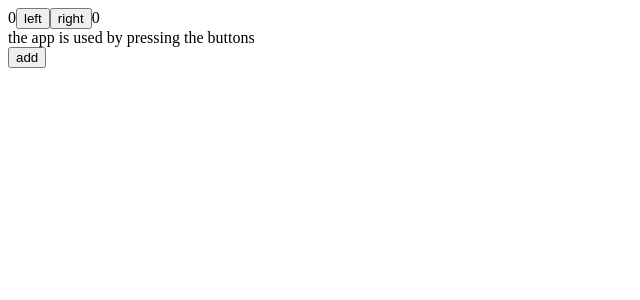
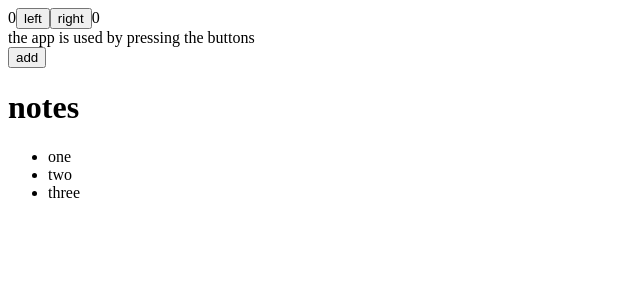
Before and after one commit to futugyou/react-app, a React (Create React App) app: page / in a window 1280 px wide. Shown: the top 300 px of the page, without its empty margins (0-640 px from the left). Built offline with nearby package versions, Linux system fonts and the light colour scheme.

Commit message:
add components
add components

```diff
--- a/src/App.js
+++ b/src/App.js
@@ -1,25 +1,79 @@
-import logo from './logo.svg';
-import './App.css';
+// import logo from './logo.svg';
+// import './App.css';
 
-function App() {
+// function App() {
+//   return (
+//     <div className="App">
+//       <header className="App-header">
+//         <img src={logo} className="App-logo" alt="logo" />
+//         <p>
+//           Edit <code>src/App.js</code> and save to reload.
+//         </p>
+//         <a
+//           className="App-link"
+//           href="https://reactjs.org"
+//           target="_blank"
+//           rel="noopener noreferrer"
+//         >
+//           Learn React
+//         </a>
+//       </header>
+//     </div>
+//   );
+// }
+
+import React, { useState } from 'react'
+import Button from './components/botton_com'
+import History from './components/history'
+import NotesCom from './components/notes_com'
+
+const App = () => {
+  const [left, setLeft] = useState(0)
+  const [right, setRight] = useState(0)
+  const [allClicks, setAll] = useState([])
+  const handlerLeftClick = () => {
+    setAll(allClicks.concat('L'))
+    setLeft(left + 1)
+  }
+  const handlerRightClick = () => {
+    setAll(allClicks.concat('R'))
+    setRight(right + 1)
+  }
+  const setToValue = (num) => () => {
+    setLeft(num)
+  }
+  const Notes = [
+    {
+      id: 1,
+      context: "one",
+      date: '2020-05-01',
+      important: true
+    },
+    {
+      id: 2,
+      context: "two",
+      date: '2020-05-02',
+      important: false
+    },
+    {
+      id: 3,
+      context: "three",
+      date: '2020-05-03',
+      important: false
+    },
+  ]
+
   return (
-    <div className="App">
-      <header className="App-header">
-        <img src={logo} className="App-logo" alt="logo" />
-        <p>
-          Edit <code>src/App.js</code> and save to reload.
-        </p>
-        <a
-          className="App-link"
-          href="https://reactjs.org"
-          target="_blank"
-          rel="noopener noreferrer"
-        >
-          Learn React
-        </a>
-      </header>
+    <div>
+      {left}
+      <Button onClick={handlerLeftClick} text='left'></Button>
+      <Button onClick={handlerRightClick} text='right'></Button>
+      {right}
+      <History allClicks={allClicks}></History>
+      <button onClick={setToValue(10)}>add</button>
+      <NotesCom notes={Notes}></NotesCom>
     </div>
-  );
+  )
 }
 
 export default App;
--- /dev/null
+++ b/src/components/botton_com.js
@@ -0,0 +1,11 @@
+import React from 'react'
+
+const Button = ({ onClick, text }) => {
+    return (
+        <button onClick={onClick}>
+            {text}
+        </button>
+    )
+}
+
+export default Button
--- /dev/null
+++ b/src/components/history.js
@@ -0,0 +1,18 @@
+import React from 'react'
+
+const History = (props) => {
+    if (props.allClicks.length === 0) {
+        return (
+            <div>
+                the app is used by pressing the buttons
+            </div>
+        )
+    }
+    return (
+        <div>
+            button press history :{props.allClicks.join(' ')}
+        </div>
+    )
+}
+
+export default History
--- /dev/null
+++ b/src/components/node.js
@@ -0,0 +1,9 @@
+import React from 'react'
+
+const Node = ({ node }) => {
+    return (
+        <li >{node.context}</li>
+    )
+}
+
+export default Node
--- /dev/null
+++ b/src/components/notes_com.js
@@ -0,0 +1,20 @@
+import React from 'react'
+import Node from './node'
+
+const NotesCom = (props) => {
+    const { notes } = props
+    return (
+        <div>
+            <h1>notes</h1>
+            <ul>
+                {
+                    notes.map(node =>
+                        <Node key={node.id} node={node} />
+                    )
+                }
+            </ul>
+        </div>
+    )
+}
+
+export default NotesCom
--- a/src/index.js
+++ b/src/index.js
@@ -19,6 +19,7 @@
 
 import React, { useState } from 'react'
 import ReactDOM from 'react-dom'
+import App from './App'
 
 const tt = [1, 2, 3, 4]
 tt.push(5)
@@ -30,20 +31,6 @@ const obj = {
 
 const sum = (num1, num2) => num1 + num2
 
-const Hello = (p) => {
-  const name = p.name
-  const age = p.age
-  const bornYear = () => new Date().getFullYear() - age
-
-  return (
-    <div>
-      <p>Hello {p.name} age {p.age} like {p.like}</p>
-      <p>{p.obj} sum is {p.sum}</p>
-      <p>so you were probdbly born in {bornYear()}</p>
-    </div>
-  )
-}
-
 const parts = [
   { name: '1234', age: 10 },
   { name: '2345', age: 11 },
@@ -51,64 +38,7 @@ const parts = [
   { name: '4567', age: 13 }
 ]
 
-const App = () => {
-  const [left, setLeft] = useState(0)
-  const [right, setRight] = useState(0)
-  const [allClicks, setAll] = useState([])
-  const handlerLeftClick = () => {
-    setAll(allClicks.concat('L'))
-    setLeft(left + 1)
-  }
-  const handlerRightClick = () => {
-    setAll(allClicks.concat('R'))
-    setRight(right + 1)
-  }
-  const setToValue = (num) => () => {
-    setLeft(num)
-  }
 
-  return (
-    <div>
-      {left}
-      <Button onClick={handlerLeftClick} text='left'></Button>
-      <Button onClick={handlerRightClick} text='right'></Button>
-      {right}
-      <History allClicks={allClicks}></History>
-       <button onClick={setToValue(10)}>add</button>
-    </div>
-  )
-}
-
-const History = (props) => {
-  if (props.allClicks.length === 0) {
-    return (
-      <div>
-        the app is used by pressing the buttons
-      </div>
-    )
-  }
-  return (
-    <div>
-      button press history :{props.allClicks.join(' ')}
-    </div>
-  )
-}
-
-const Display = (props) => {
-  return (
-    <div>
-      {props.couter}
-    </div>
-  )
-}
-
-const Button = ({ onClick, text }) => {
-  return (
-    <button onClick={onClick}>
-      {text}
-    </button>
-  )
-}
 
 ReactDOM.render(
   <App />,
```
Also changed, not shown: src/components/display.js (added, +11 -0 lines), src/components/hello.js (added, +18 -0 lines), 1 other file (tests, documents, lock files or other folders).
